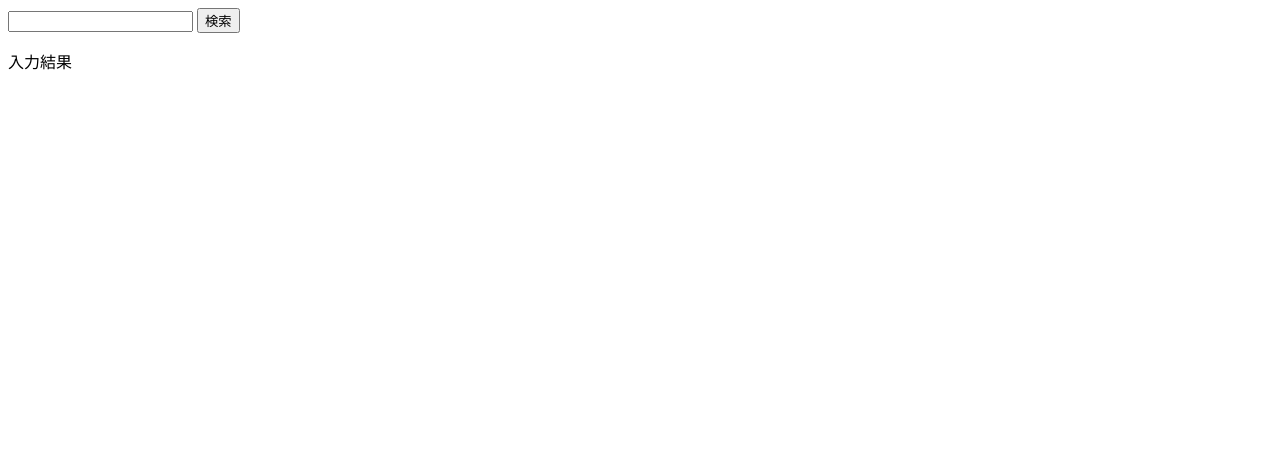
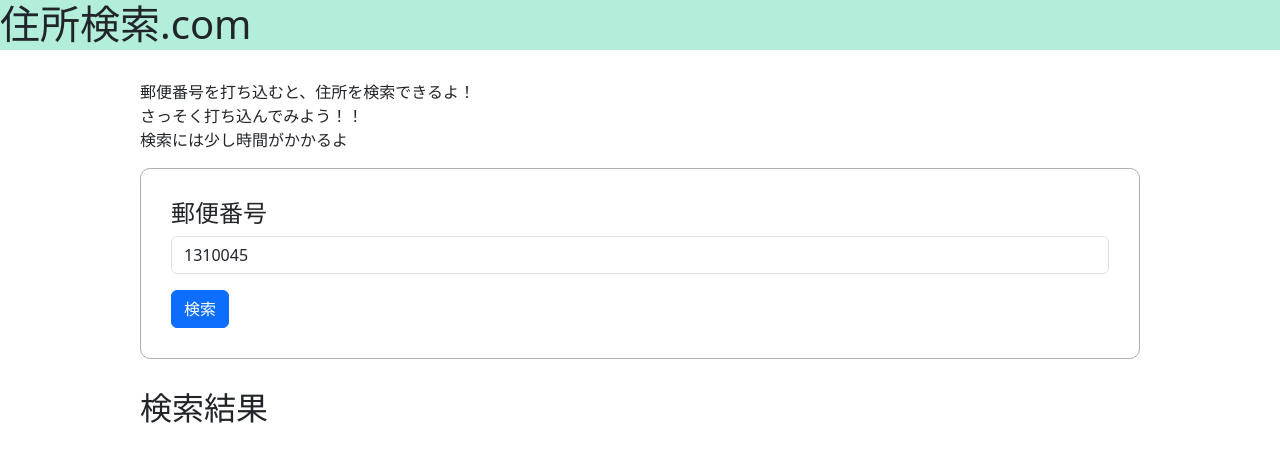
Before and after one commit to houjityaumai/postcode.io, a plain HTML site: page index.html in a window 1280 px wide. Drawn offline with nearby package versions, Linux system fonts and the light colour scheme.

Commit message:
html css 整えました

```diff
--- a/css/style.css
+++ b/css/style.css
@@ -0,0 +1,28 @@
+@charset "utf-8";
+body{
+  margin: 0;
+}
+
+header{
+  height: 50px;
+  background-color: rgba(48, 209, 155, 0.373);
+}
+main{
+  width: 1000px;
+  margin: 30px auto;
+}
+
+.result{
+  margin-top: 30px;
+}
+
+form{
+  border: 1px solid rgb(175, 175, 175);
+  border-radius: 10px;
+  transition: 0.2s;
+  padding: 30px;
+}
+
+form:hover{
+  box-shadow: 1px 1px 3px;
+}
--- a/index.html
+++ b/index.html
@@ -3,20 +3,28 @@
 <head>
   <meta charset="UTF-8">
   <meta name="viewport" content="width=device-width, initial-scale=1.0">
+  <link rel="stylesheet" href="css/style.css">
+  <link href="https://cdn.jsdelivr.net/npm/bootstrap@5.3.0/dist/css/bootstrap.min.css" rel="stylesheet" integrity="sha384-9ndCyUaIbzAi2FUVXJi0CjmCapSmO7SnpJef0486qhLnuZ2cdeRhO02iuK6FUUVM" crossorigin="anonymous">
   <script src="https://code.jquery.com/jquery-3.7.1.js" integrity="sha256-eKhayi8LEQwp4NKxN+CfCh+3qOVUtJn3QNZ0TciWLP4=" crossorigin="anonymous"></script>
   <script src="https://code.jquery.com/ui/1.13.2/jquery-ui.js" integrity="sha256-xLD7nhI62fcsEZK2/v8LsBcb4lG7dgULkuXoXB/j91c=" crossorigin="anonymous"></script>
   <script src="js/main.js"></script>
-  <title>郵便番号検索ページ</title>
+  <title>住所検索.com</title>
 </head>
 <body>
-  <form name = "address_form">
-    <input type="text" name = "address" id = "address_text">
-    <input type="submit" value = "検索" id = "button">
-  </form>
-
-  <div class = "result">
-    <p>入力結果</p>
-    <div class = "address"></div>
-  </div>
+  <header>
+    <h1>住所検索.com</h1>
+  </header>
+  <main>
+    <p>郵便番号を打ち込むと、住所を検索できるよ！<br>さっそく打ち込んでみよう！！<br>検索には少し時間がかかるよ</p>
+    <form name = "address_form">
+      <label for = "address_text" class="form-label h4">郵便番号</label>
+      <input type="text" class="form-control mb-3" name = "address" id = "address_text" value = "1310045" placeholder="-はいりません">
+      <input type="submit" class="btn btn-primary" value = "検索" id = "button" class="btn btn-primary">
+    </form>
+    <div class = "result">
+      <h2 class>検索結果</h2>
+      <div class = "address" id = "address_result" class = ></div>
+    </div>
+  </main>
 </body>
 </html>
```
